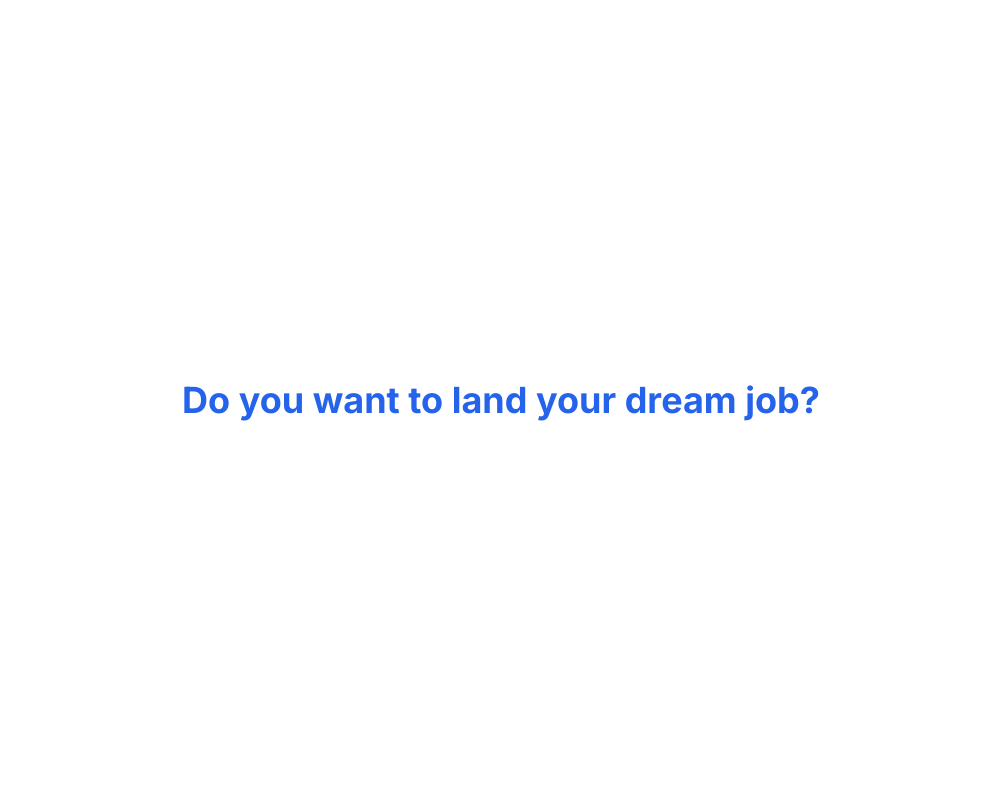
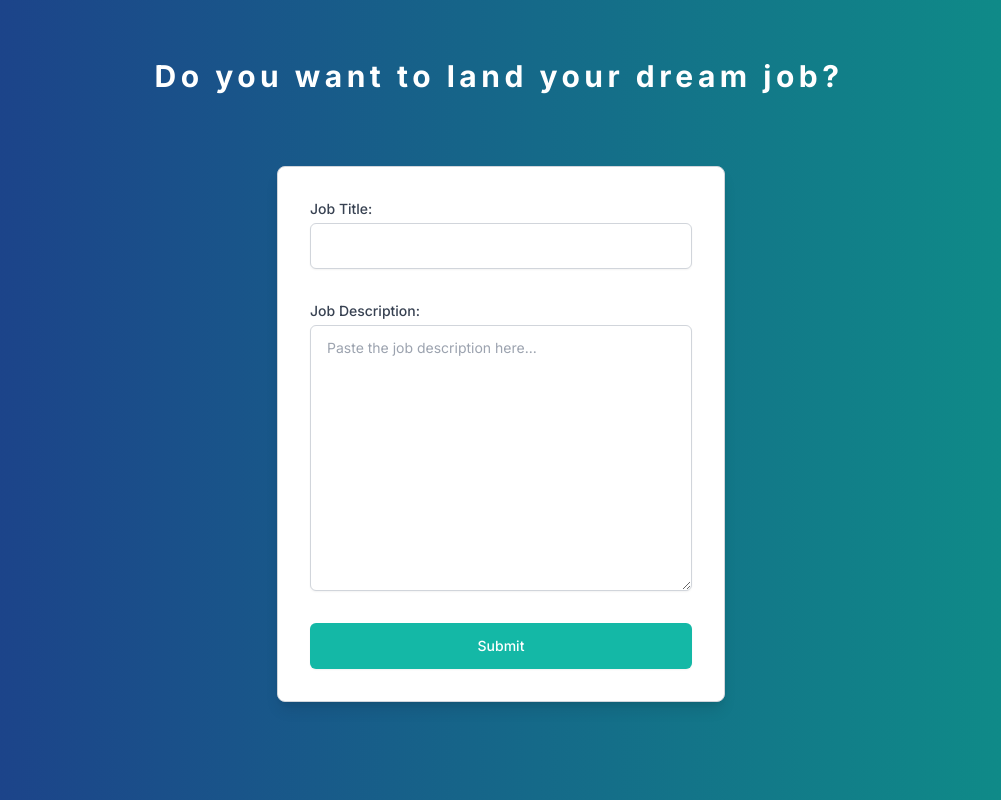
Before and after one commit to z4ab/Interviewly.ai, a Next.js app: page /formPage in a window 1280 px wide. Shown: the whole page, without its empty margins (139-1140 px from the left). Built offline with nearby package versions, Linux system fonts and the light colour scheme.

Commit message:
form changes

```diff
--- a/src/app/(main)/formPage/page.js
+++ b/src/app/(main)/formPage/page.js
@@ -1,16 +1,18 @@
-import Head from 'next/head';
+// app/formPage.page.js
+import MyForm from "@/components/form";
 
-export default function Home() {
-  return (
-    <div className="flex min-h-screen justify-center items-center">
-      <Head>
-        <title>Dream Job</title>
-        <link rel="icon" href="/favicon.ico" />
-      </Head>
+export default function FormPage() {
+    return (
+        <div className="flex flex-col justify-center items-center min-h-screen bg-gradient-to-r from-blue-900 to-teal-600">
+            <h1 className="text-3xl font-bold typewriter text-white">
+                Do you want to land your dream job?
 
-      <h1 className="text-4xl font-bold text-center text-blue-600 animate-fadeInDown">
-        Do you want to land your dream job?
-      </h1>
-    </div>
-  );
+            </h1>
+
+
+            <div className="w-full max-w-md mt-8">
+                <MyForm />
+            </div>
+        </div>
+    );
 }
--- a/src/app/globals.css
+++ b/src/app/globals.css
@@ -4,6 +4,28 @@
 
   @import url('https://fonts.googleapis.com/css2?family=Rubik:ital,wght@0,300..900;1,300..900&display=swap');
 
+  .typewriter  {
+    overflow: hidden; /* Ensures the content is not revealed until the animation */
+    border-right: .15em solid orange; /* The typwriter cursor */
+    white-space: nowrap; /* Keeps the content on a single line */
+    margin: 0 auto; /* Gives that scrolling effect as the typing happens */
+    letter-spacing: .15em; /* Adjust as needed */
+    animation:
+      typing 3.5s steps(40, end),
+      blink-caret .75s step-end infinite;
+  }
+
+  /* The typing effect */
+  @keyframes typing {
+    from { width: 0 }
+    to { width: 40% }
+  }
+
+  /* The typewriter cursor effect */
+  @keyframes blink-caret {
+    from, to { border-color: transparent }
+    50% { border-color: #38b2ac; }
+  }
   @keyframes fadeInDown {
     0% {
       opacity: 0;
--- a/src/components/form.js
+++ b/src/components/form.js
@@ -32,28 +32,43 @@ const MyForm = () => {
 
 
   return (
-    <form onSubmit={handleSubmit} className="form-container">
-        <div className="form-group">
-            <label htmlFor="name" className="form-label">Job:</label>
+    <div className="max-w-5xl mx-auto my-10 p-8 border border-gray-300 rounded-lg shadow-lg bg-white">
+      <form onSubmit={handleSubmit} className="space-y-8">
+        <div>
+          <label htmlFor="name" className="block text-sm font-medium text-gray-700">Job Title:</label>
           <input
             type="text"
             id="name"
             name="name"
             value={formData.name}
             onChange={handleChange}
-                className="form-input"
+            className="mt-1 block w-full px-4 py-3 border border-gray-300 rounded-md shadow-sm placeholder-gray-400 focus:outline-none focus:ring-teal-500 focus:border-teal-500 sm:text-sm"
           />
         </div>
-        <button type="submit" className="form-button">Submit</button>
-        {status === 'loading' && <p className="status-message">Submitting...</p>}
-        {status === 'success' && <p className="status-message success">Form submitted successfully!</p>}
-        {status === 'error' && <p className="status-message error">There was an error submitting the form.</p>}
+        <div>
+          <label htmlFor="jobDescription" className="block text-sm font-medium text-gray-700">Job Description:</label>
+          <textarea
+            id="jobDescription"
+            name="jobDescription"
+            value={formData.jobDescription}
+            onChange={handleChange}
+            rows="12"  // Increased the number of rows for taller text area
+            className="mt-1 block w-full px-4 py-3 border border-gray-300 rounded-md shadow-sm placeholder-gray-400 focus:outline-none focus:ring-teal-500 focus:border-teal-500 sm:text-sm"
+            placeholder="Paste the job description here..."
+          ></textarea>
+        </div>
+        <button type="submit" className="w-full flex justify-center py-3 px-4 border border-transparent rounded-md shadow-sm text-sm font-medium text-white bg-teal-500 hover:bg-teal-600 focus:outline-none focus:ring-2 focus:ring-offset-2 focus:ring-teal-500">
+          Submit
+        </button>
+        {status === 'loading' && <p className="text-center text-sm text-blue-500">Submitting...</p>}
+        {status === 'success' && <p className="text-center text-sm text-green-500">Form submitted successfully!</p>}
+        {status === 'error' && <p className="text-center text-sm text-red-500">There was an error submitting the form.</p>}
       </form>
+    </div>
+  );
+
+};
 
 
 
-  );
-};
-
-
 export default MyForm;
```
Lines whose indentation alone changed are shown as unchanged.
